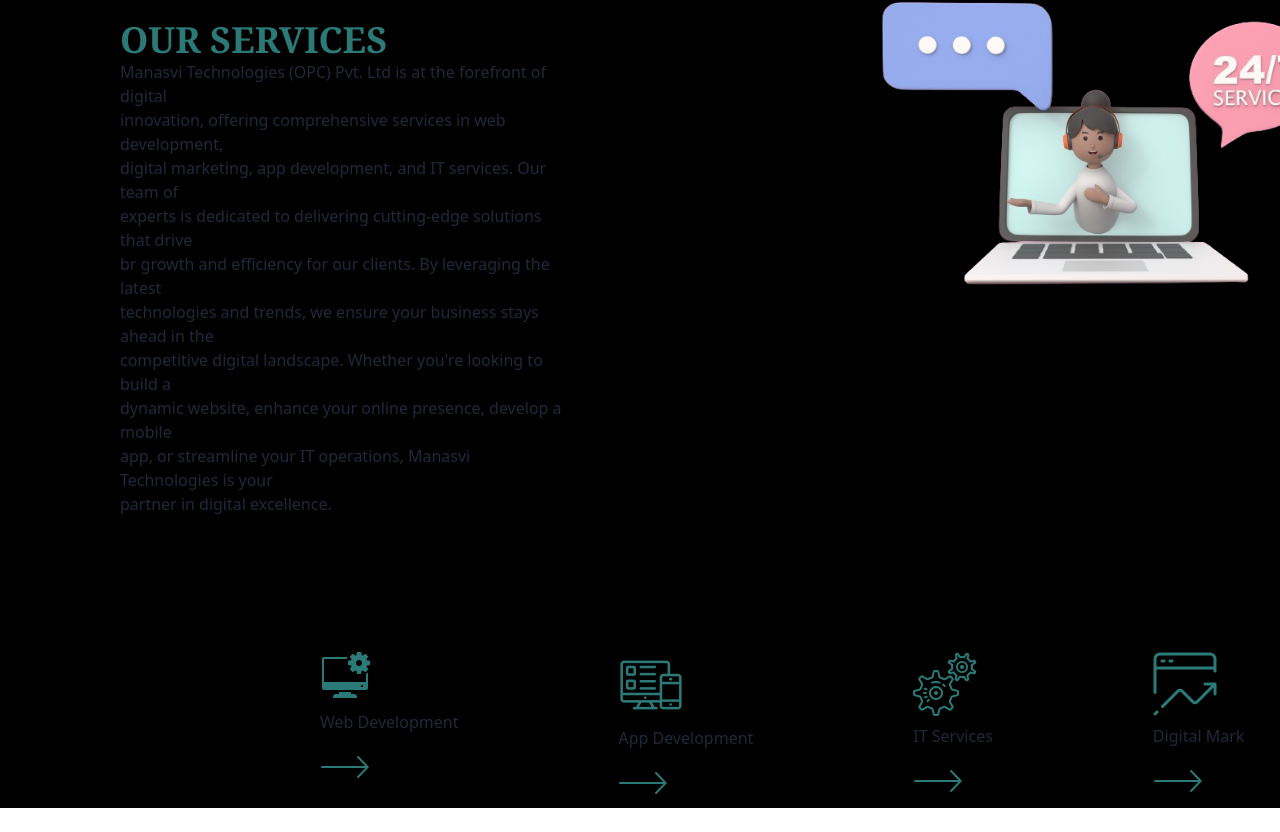
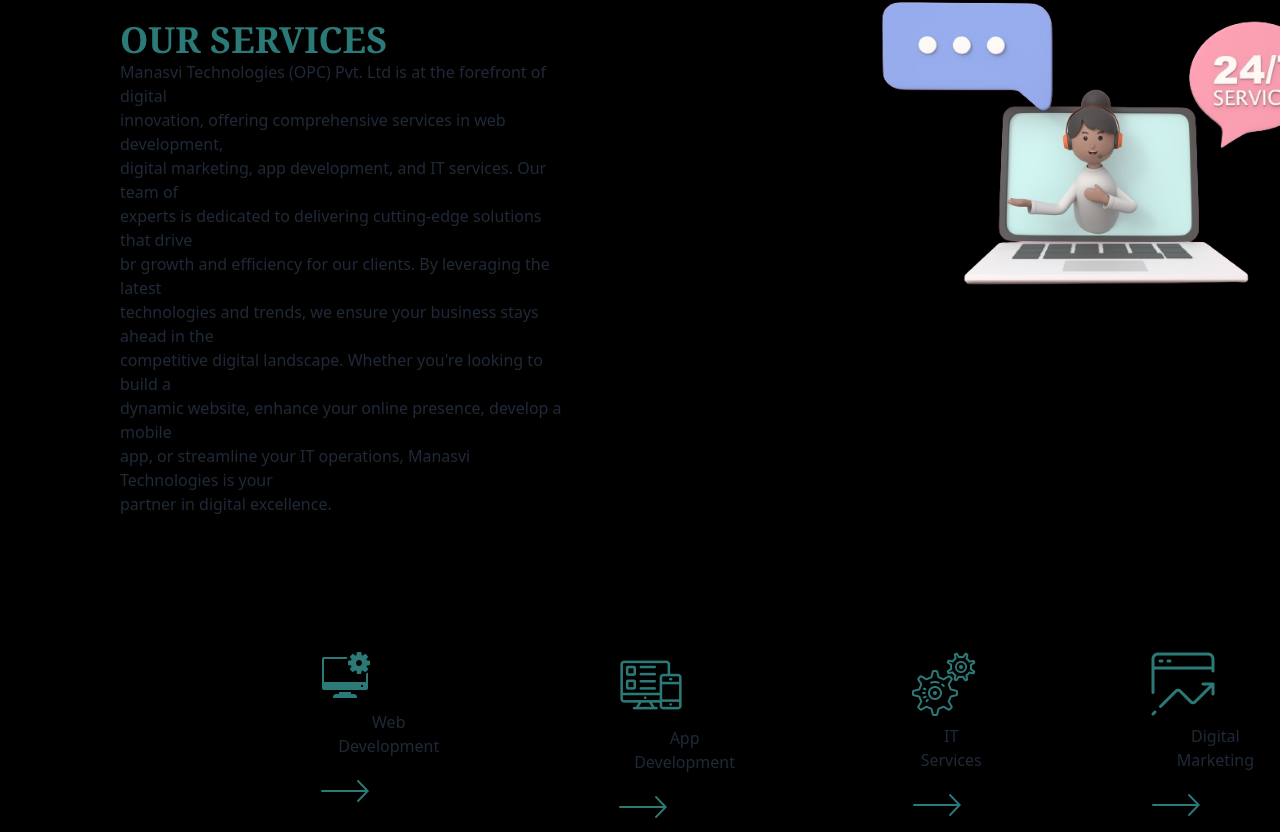
Before and after one commit to shrivasprashant/manasvi-portfolio, a React (Vite) app: page / in a window 1280 px wide. Shown: the part 1664-2496 px from the top of the page. Before the commit the page ends 2472 px from the top, so only its background shows below. Built offline with nearby package versions, Linux system fonts and the light colour scheme.

Commit message:
upadte
add client

```diff
--- a/src/components/Services.jsx
+++ b/src/components/Services.jsx
@@ -68,7 +68,7 @@
             <div>
             <img src={dig} alt="" />
            <h1 className=" mt-2">
-          Digital Mark
+          Digital Marketing
           <img className="mt-2" src={awrro} alt="" />
           </h1>
             </div>
```
